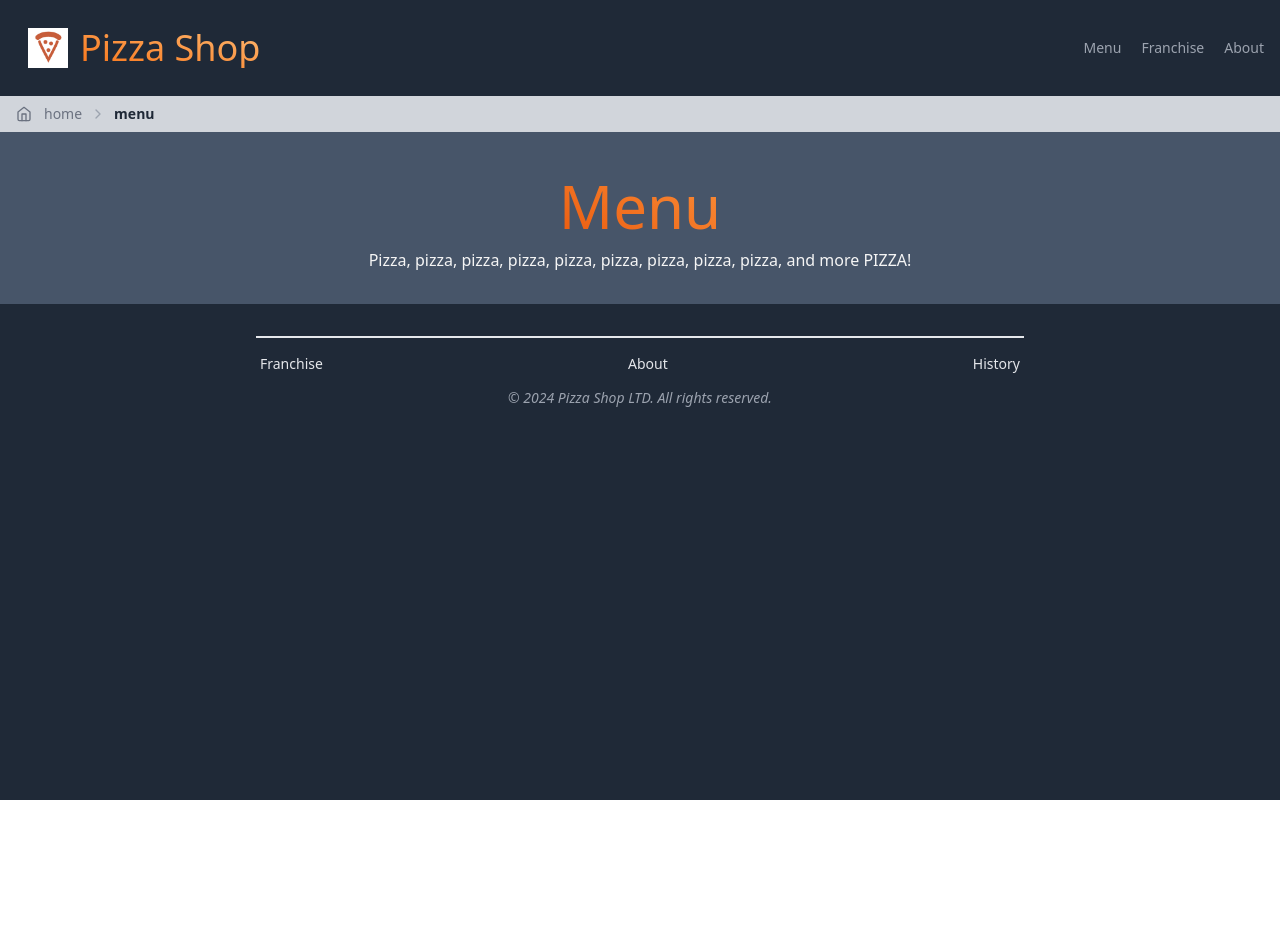
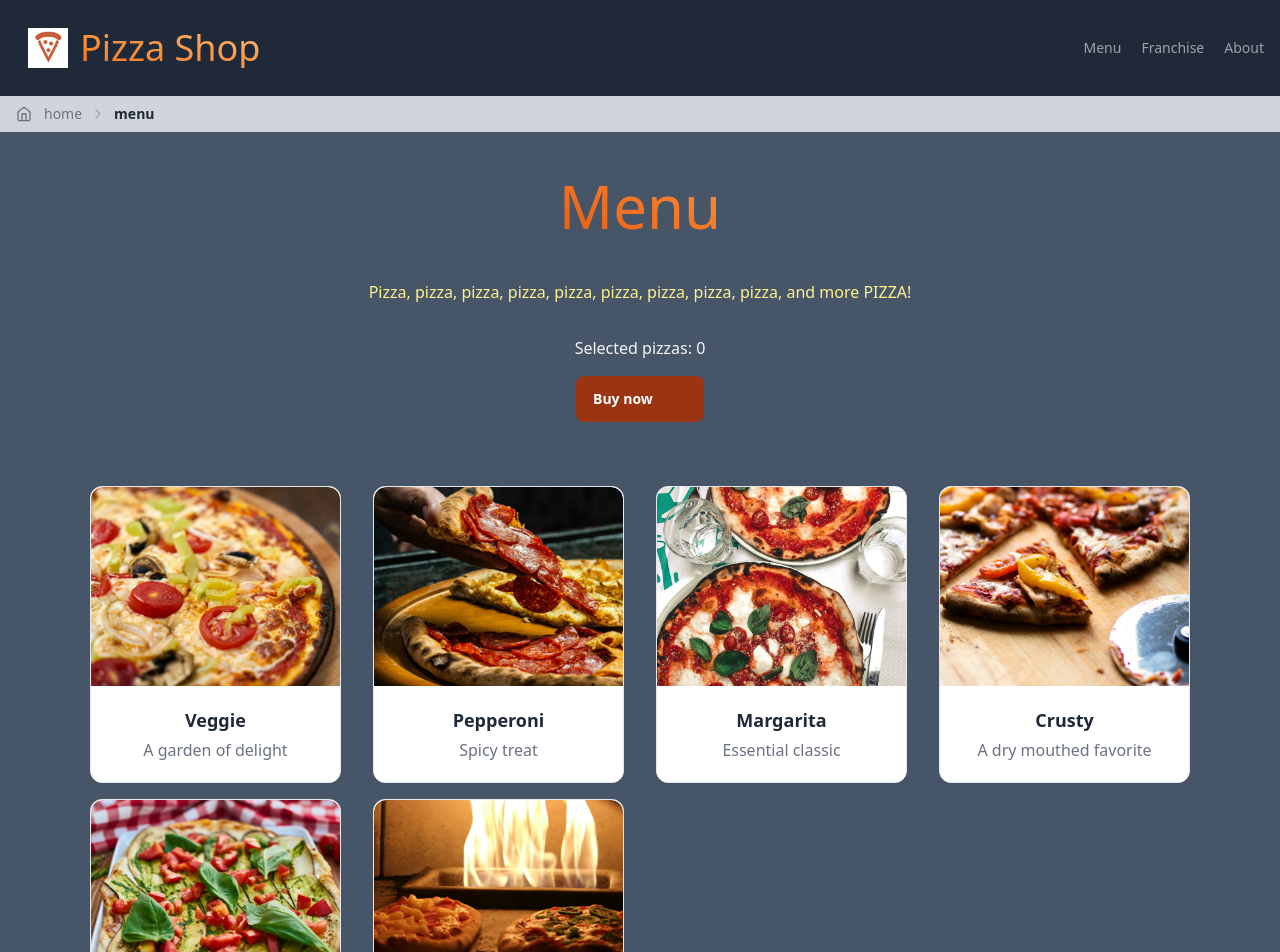
Before and after one commit to zacherikson/jwt-pizza, a React (Vite) app: page /menu in a window 1280 px wide. Shown: the top 952 px of the page. Before the commit the page ends 800 px from the top, so only its background shows below. Built offline with nearby package versions, Linux system fonts and the light colour scheme; a web font is replaced by a local one.

Commit message:
add(menu) basic functionality

```diff
--- a/src/views/menu.jsx
+++ b/src/views/menu.jsx
@@ -1,9 +1,52 @@
 import React from 'react';
+import Card from '../components/card';
+import { useState } from 'react';
 
 export default function Menu() {
+  const [count, setCount] = useState(0);
+  const [orderMessage, setOrderMessage] = useState('');
+
+  function onClick() {
+    setCount(count + 1);
+  }
+
+  function onOrder() {
+    if (count === 0) setOrderMessage('Please select a pizza first. How about a Margarita?');
+    else if (count > 1) setOrderMessage(`Order placed for ${count} pizzas!`);
+    setCount(0);
+  }
+
+  const pizzas = [
+    { title: 'Veggie', description: 'A garden of delight', image: 'pizza1.png' },
+    { title: 'Pepperoni', description: 'Spicy treat', image: 'pizza2.png' },
+    { title: 'Margarita', description: 'Essential classic', image: 'pizza3.png' },
+    { title: 'Crusty', description: 'A dry mouthed favorite', image: 'pizza4.png' },
+    { title: 'Flat', description: 'Something special', image: 'pizza5.png' },
+    { title: 'Chared Leopard', description: 'For those with a darker side', image: 'pizza6.png' },
+  ];
   return (
-    <div className='text-neutral-100'>
-      Pizza, pizza, pizza, pizza, pizza, pizza, pizza, pizza, pizza, and more PIZZA!
+    <div className='flow flow-col justify-center text-neutral-100'>
+      <div className='my-2 sm:my-8 sm:text-yellow-200'>
+        Pizza, pizza, pizza, pizza, pizza, pizza, pizza, pizza, pizza, and more PIZZA!
+      </div>
+
+      <div> Selected pizzas: {count}</div>
+      <button
+        type='button'
+        className='w-32 my-4 py-3 px-4 inline-flex items-center gap-x-2 text-sm font-semibold rounded-lg border border-transparent bg-orange-800 text-white hover:bg-orange-600'
+        onClick={onOrder}
+      >
+        Buy now
+      </button>
+      <div className='h-8'>{orderMessage}</div>
+
+      <div className='m-4 grid gap-x-8 gap-y-4 sm:gird-cols-1 md:grid-cols-2 lg:grid-cols-4 xlg:grid-cols-5'>
+        {pizzas.map((pizza) => (
+          <button type='button' onClick={onClick}>
+            <Card title={pizza.title} description={pizza.description} image={pizza.image} />
+          </button>
+        ))}
+      </div>
     </div>
   );
 }
```
Also changed, not shown: src/views/home.jsx (+5 -23 lines).
